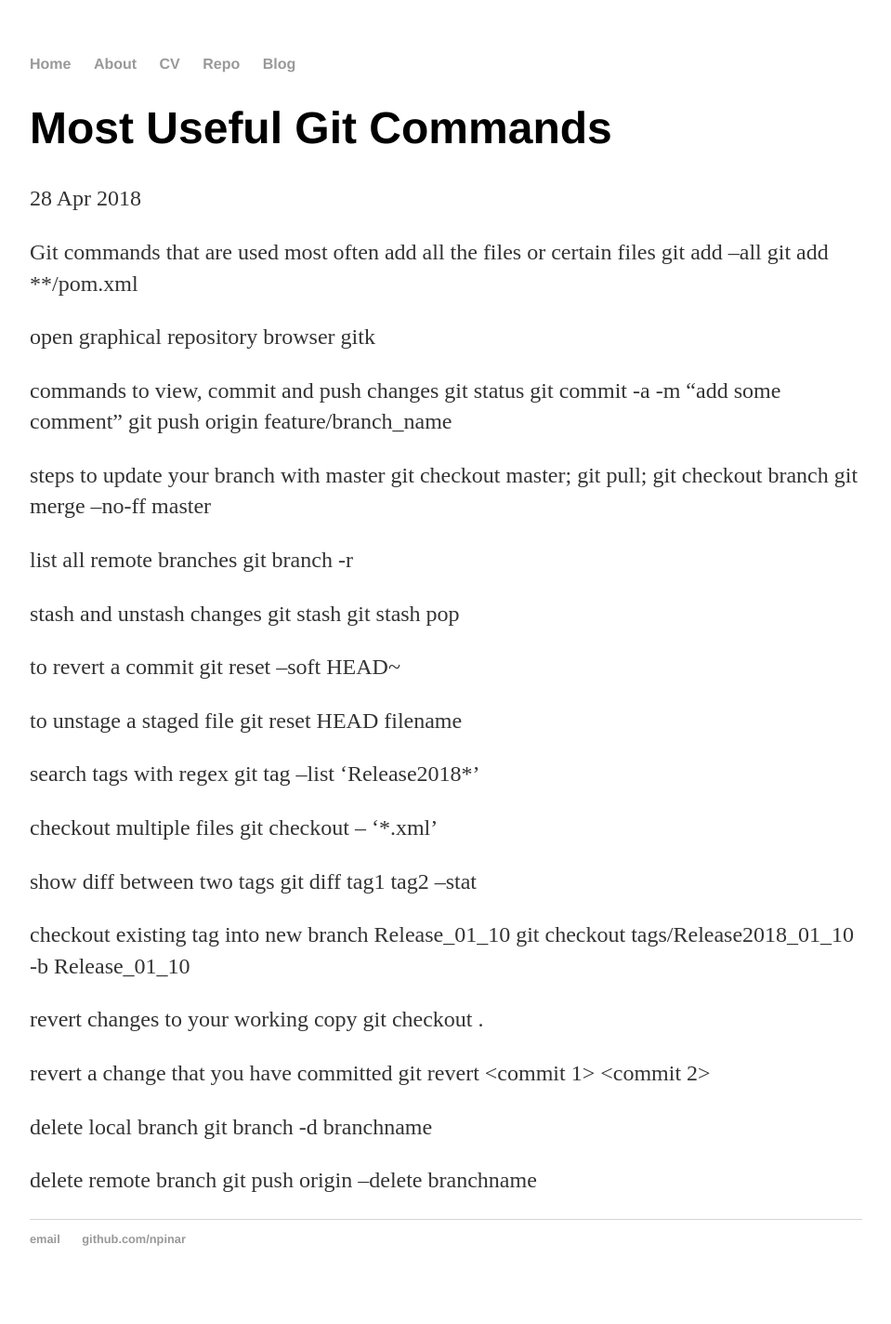
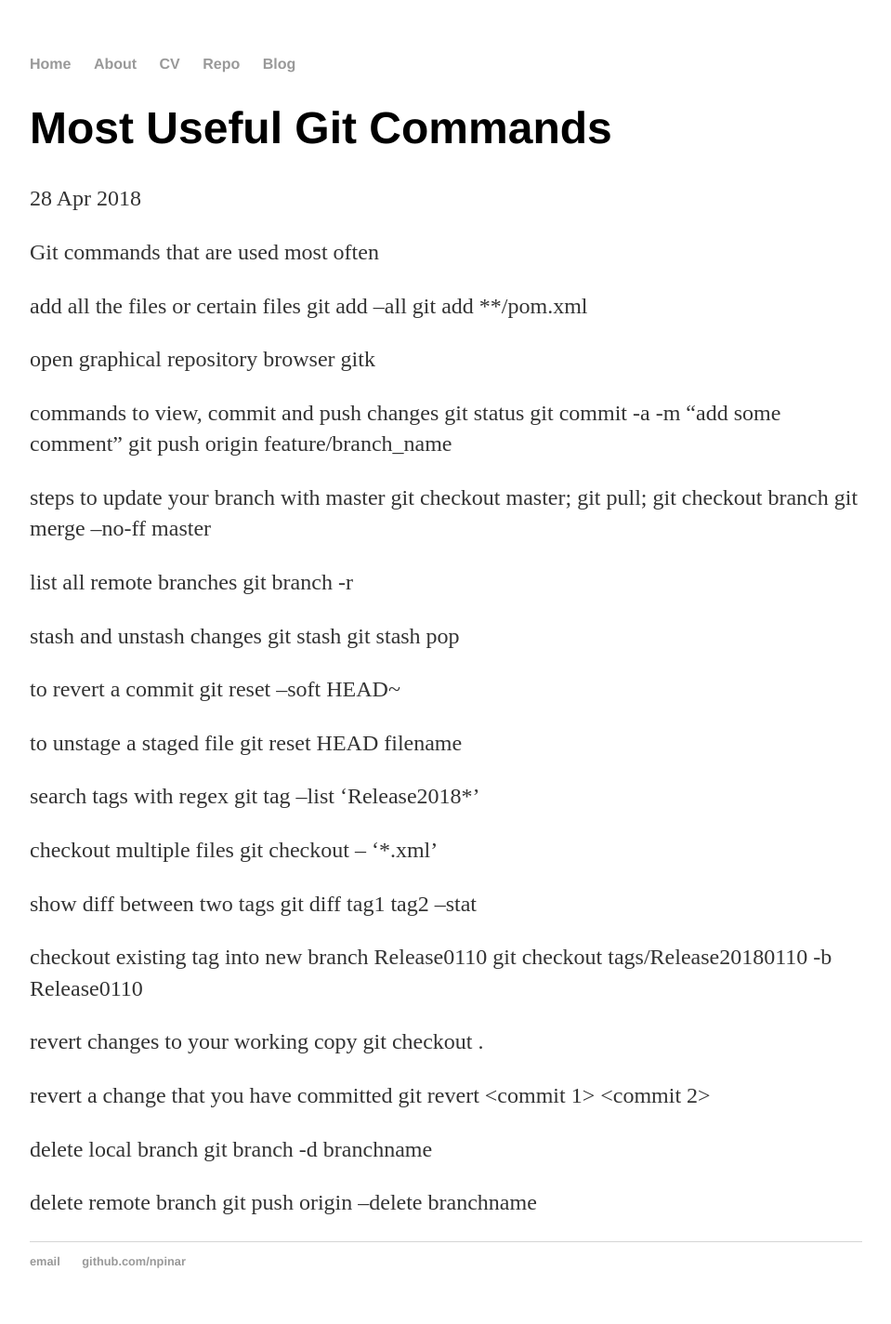
Before and after one commit to npinar/npinar.github.io, a Jekyll site: the page built from _posts/2018-04-28-most-useful-git-commands.md, in a window 1280 px wide. Shown: the whole page at 93% size, without its empty margins (160-1119 px from the left). Built offline with Jekyll 4.4.1, drawn with Linux system fonts in a browser that asks for light colours; before the commit the page ends 1400 px from its top, so only the background shows below that.

Commit message:
Update 2018-04-28-most-useful-git-commands.md

```diff
--- a/_posts/2018-04-28-most-useful-git-commands.md
+++ b/_posts/2018-04-28-most-useful-git-commands.md
@@ -5,6 +5,7 @@ date: 2018-04-28
 ---
 
 Git commands that are used most often
+
 add all the files or certain files
 git add --all
 git add **/pom.xml
@@ -45,8 +46,8 @@ git checkout -- '*.xml'
 show diff between two tags
 git diff tag1 tag2 --stat
 
-checkout existing tag into new branch Release_01_10
-git checkout tags/Release2018_01_10 -b Release_01_10
+checkout existing tag into new branch Release0110
+git checkout tags/Release20180110 -b Release0110
 
 revert changes to your working copy
 git checkout .
```
